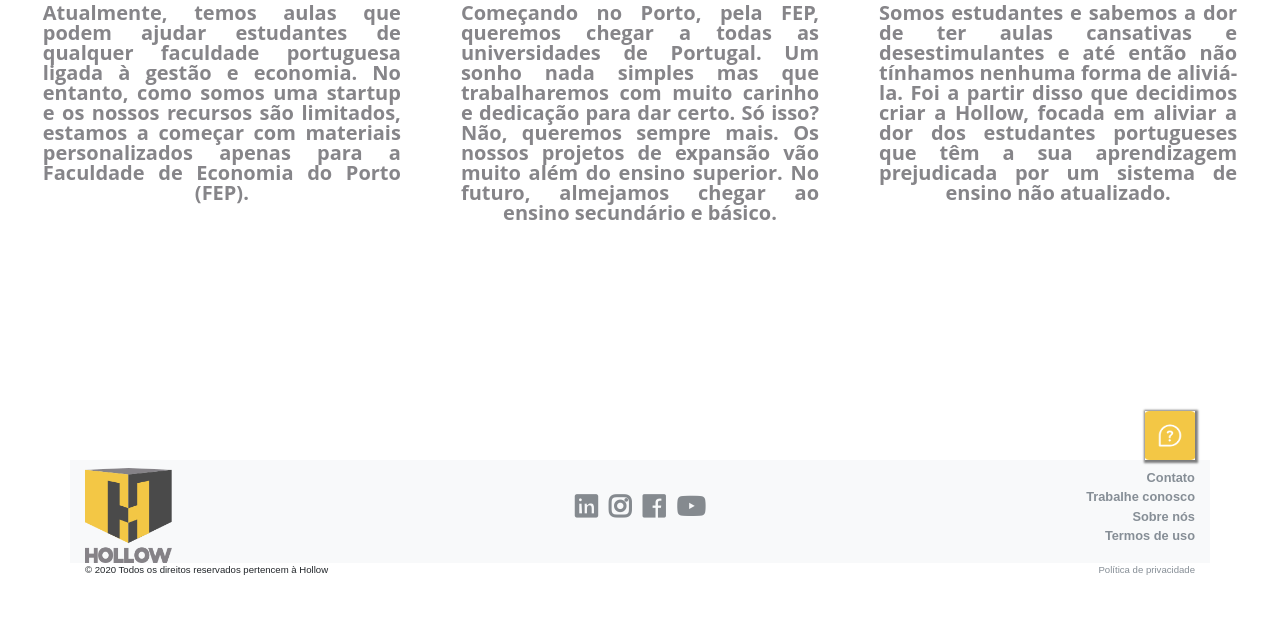
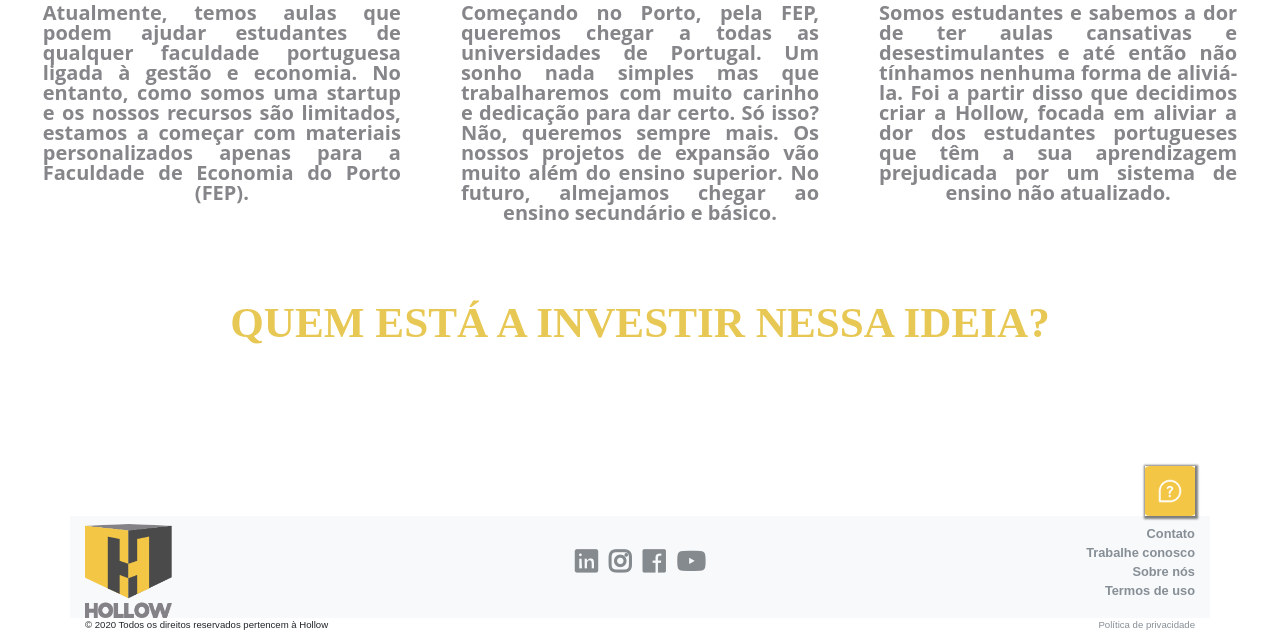
Before and after one commit to SapnaGulati/hollow-website, a Django app: page /quemsomos in a window 1280 px wide. Shown: the part 1304-1937 px from the top of the page. Before the commit the page ends 1879 px from the top, so only its background shows below. Run offline with Django 3.2, Linux system fonts and the light colour scheme; some libraries are stand-ins or nearby versions; some web fonts are replaced.

Commit message:
Call-weare

```diff
--- a/website/static/website/css/whoweare.css
+++ b/website/static/website/css/whoweare.css
@@ -75,3 +75,15 @@ section.weare-section-1 .container-single p{
     color: #868589;
 }
 /**************************************/
+
+/***********Call***********************/
+section.call{
+	width: 100%;
+	text-align: center;
+}
+
+section.call h2{
+    color: #E8C854;
+    font-family: "League Spartan Bold";
+}
+/************************************/
--- a/website/templates/website/whoweare.html
+++ b/website/templates/website/whoweare.html
@@ -84,4 +84,10 @@
         </div><!--center-->
         <div class="clear"></div>
     </section><!--weare-section-1-->
+
+    <section class="call">
+	    <div class="container">
+            <div><h2>QUEM ESTÁ A INVESTIR NESSA IDEIA?</h2></div>
+        </div><!--container-->
+    </section><!--call-->
 {% endblock content %}
```
